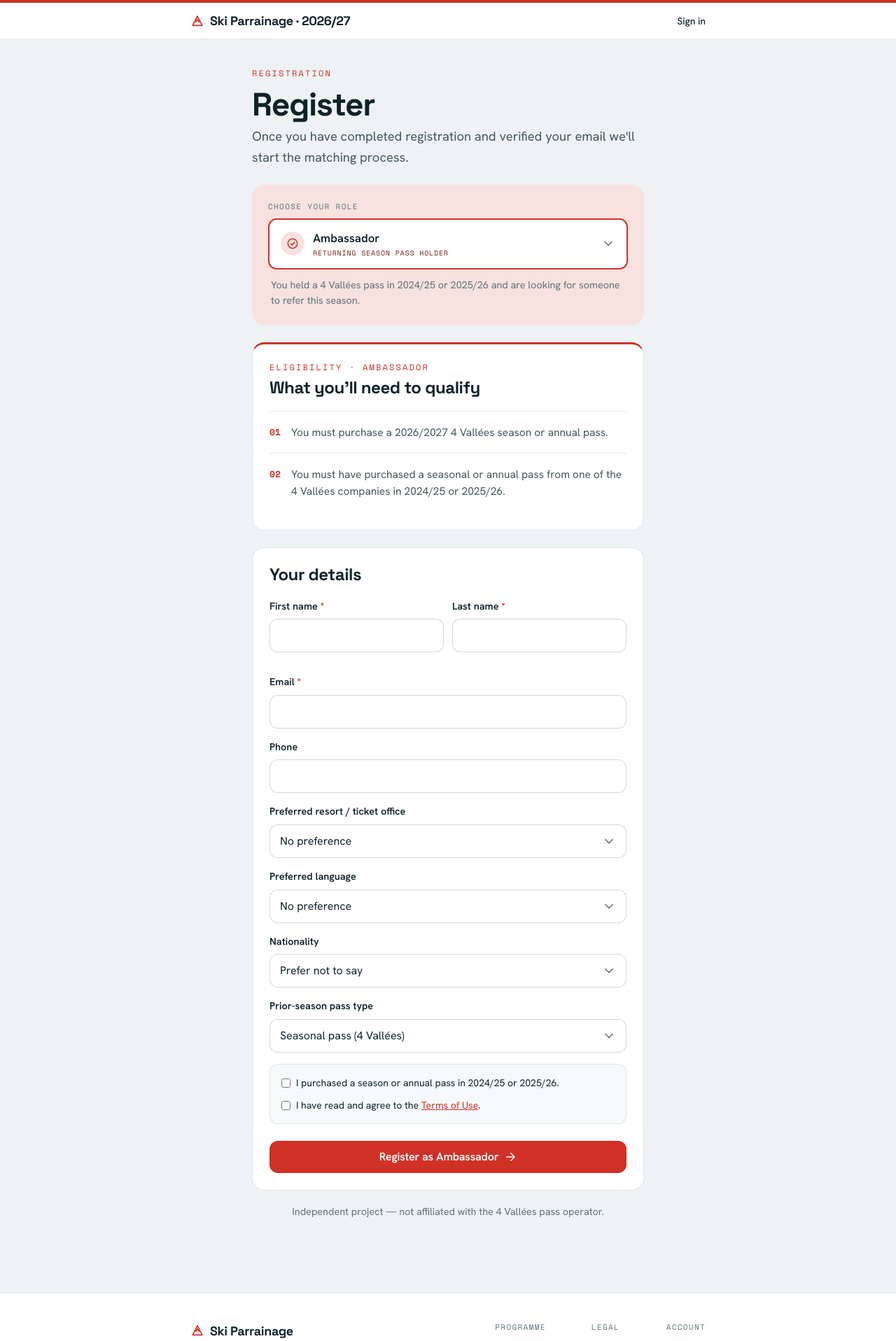
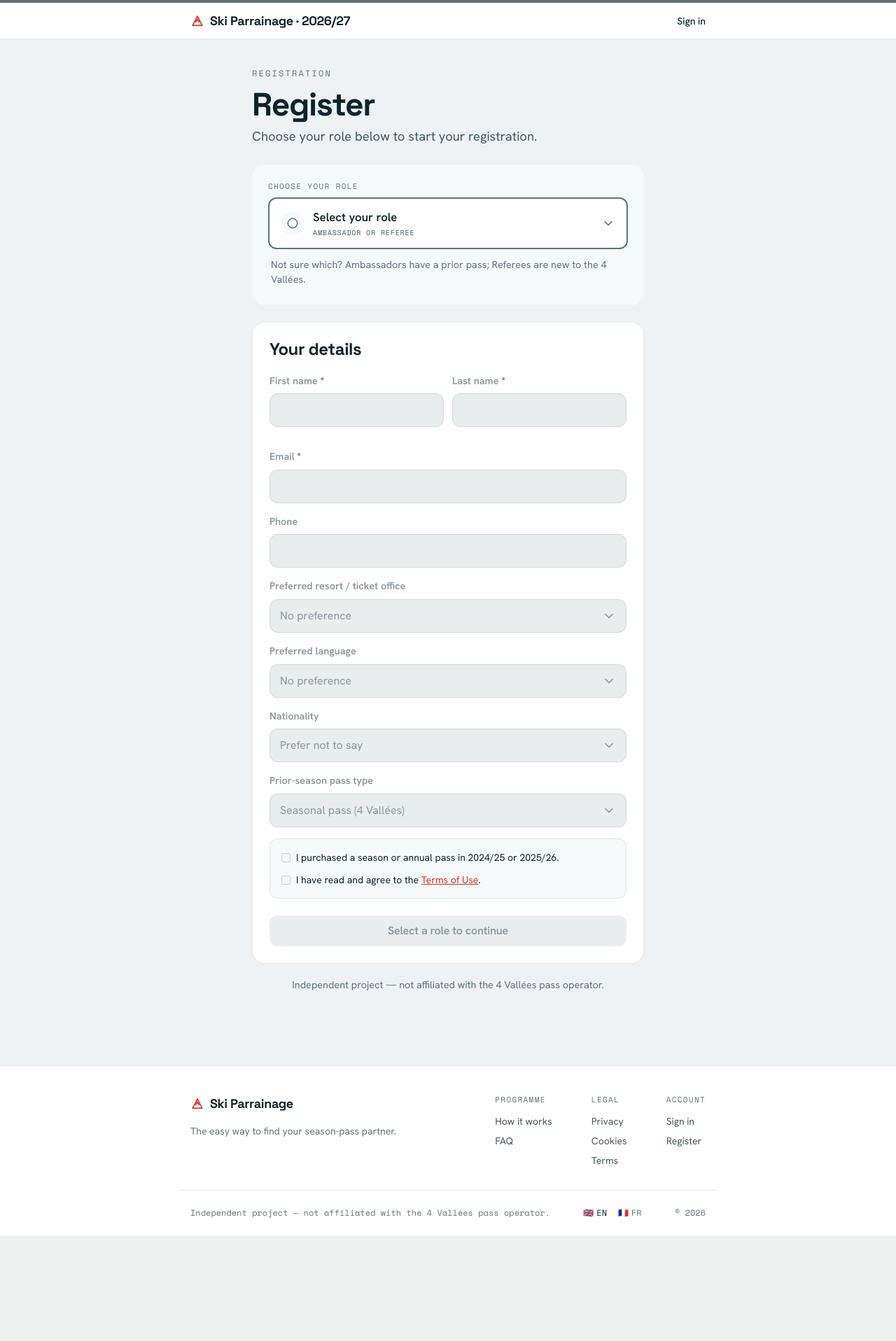
Before and after one commit to hugorodgerbrown/ambassadeurs, a Django app: page /register/ in a window 1280 px wide. Shown: the top 1916 px of the page at 70% size. After the commit the page ends 1765 px from the top, so only its background shows below. Run offline with Django 5.2, Linux system fonts and the light colour scheme; style sheets or scripts are compiled from the project's sources.

Commit message:
VERB-90: add neutral no-role-chosen state to /register/
Absent or unrecognised ?role= now renders a muted, disabled registration
surface prompting the visitor to pick a role, instead of silently
defaulting to the ambassador theme. Valid ?role=ambassador/referee are
unchanged. The role-select dropdown stays closed in the neutral state.

```diff
--- a/public/views.py
+++ b/public/views.py
@@ -154,7 +154,9 @@ def service_worker(request: HttpRequest) -> HttpResponse:
 def register(request: HttpRequest) -> HttpResponse:
     """Combined registration form — no login required.
 
-    GET: render the form themed for ``?role=`` (default ambassador).
+    GET: render the form themed for ``?role=``. Absent or unrecognised
+        ``?role=`` renders a neutral state — muted palette, closed role
+        selector, disabled form — prompting the visitor to choose a role.
     POST (anonymous): validate, create an UNVERIFIED registration (or resend if
         one already exists for the email), send a confirmation email, redirect
         to ``register_email_sent``.
@@ -170,8 +172,8 @@ def register(request: HttpRequest) -> HttpResponse:
     if not is_registration_open():
         return render(request, "public/register_closed.html")
 
-    role_slug = request.GET.get("role", "ambassador")
-    role_value = ROLE_BY_SLUG.get(role_slug, Registration.Role.AMBASSADOR)
+    role_slug = request.GET.get("role")
+    role_value = ROLE_BY_SLUG.get(role_slug) if role_slug is not None else None
 
     if request.method == "GET":
         # After is_authenticated, Django stubs narrow request.user to User.
@@ -183,8 +185,27 @@ def register(request: HttpRequest) -> HttpResponse:
             # clicking "I'm a Referee" on the homepage). The form is read-only,
             # so it must reflect their record, not the link they followed.
             role_value = Registration.Role(already_registered.role)
-        # Derive the display slug from the validated role value so an unknown
-        # ?role= param falls back gracefully to ambassador.
+
+        if already_registered is None and role_value is None:
+            # Neutral state: no valid role chosen yet. Build the form for field
+            # shape only (role choice is arbitrary here) and disable it so
+            # nothing can be submitted before a role is picked.
+            form = RegistrationForm(role=Registration.Role.AMBASSADOR, user=anon_user)
+            for field in form.fields.values():
+                field.disabled = True
+            return render(
+                request,
+                "public/register_details.html",
+                {
+                    "form": form,
+                    "role": "",
+                    "role_value": None,
+                    "already_registered": already_registered,
+                },
+            )
+
+        # Derive the display slug from the validated role value so a locked
+        # already-registered role always renders correctly.
         role_slug = SLUG_BY_ROLE[role_value]
         form = RegistrationForm(role=role_value, user=anon_user)
         if already_registered is not None:
--- a/src/css/main.css
+++ b/src/css/main.css
@@ -377,6 +377,14 @@
     --role-tint: var(--color-secondary-tint);
     --role-ink:  var(--color-secondary-ink);
   }
+  /* No role chosen yet (VERB-90) — muted slate palette, distinct from both
+     the Ambassador and Referee tones, used while the form is disabled. */
+  .role-theme--neutral {
+    --role:      var(--color-meta);
+    --role-deep: var(--color-ink);
+    --role-tint: var(--color-surface-2);
+    --role-ink:  var(--color-body);
+  }
 
   /* 4px role-coloured band — pin to the top of a themed surface as a tone cue. */
   .role-band { height: 4px; background: var(--role); }
--- a/templates/public/partials/register_surface.html
+++ b/templates/public/partials/register_surface.html
@@ -3,14 +3,18 @@
 Themed registration surface (VERB role-theming handoff).
 
 The whole surface is wrapped in .role-theme; .role-theme--referee flips the
-palette when the chosen role is the Referee. The "Your role" dropdown swaps this
-entire #reg-surface via HTMX, so the eyebrow, lead copy, role zone, eligibility
-callout, form heading and submit button all re-tone in one move.
+palette when the chosen role is the Referee, and .role-theme--neutral applies
+a muted palette with the whole form disabled when no valid role is chosen
+(VERB-90). The "Your role" dropdown swaps this entire #reg-surface via HTMX,
+so the eyebrow, lead copy, role zone, eligibility callout, form heading and
+submit button all re-tone in one move.
 
 Context:
-  form               — RegistrationForm bound to the role
-  role               — public slug ("ambassador" / "referee"), used in URLs / hidden input
-  role_value         — stored Role value ("AMBASSADOR" / "REFEREE"), used for branching
+  form               — RegistrationForm bound to the role (all fields disabled in neutral)
+  role               — public slug ("ambassador" / "referee"), used in URLs / hidden input;
+                       "" in the neutral state
+  role_value         — stored Role value ("AMBASSADOR" / "REFEREE"), used for branching;
+                       None in the neutral state (no valid role chosen)
   is_htmx            — truthy only on the HTMX swap response (drives the out-of-band
                        update of the above-nav tone band)
   already_registered — Registration instance if the user is already registered, else None;
@@ -20,7 +24,7 @@ Context:
     {% comment %}Keep the above-nav tone band in sync with the role on an HTMX swap.{% endcomment %}
     <div
         id="topband"
-        class="role-theme{% if role_value != 'AMBASSADOR' %} role-theme--referee{% endif %}"
+        class="role-theme{% if not role_value %} role-theme--neutral{% elif role_value == 'REFEREE' %} role-theme--referee{% endif %}"
         hx-swap-oob="true"
     >
         <div class="role-band"></div>
@@ -28,7 +32,7 @@ Context:
 {% endif %}
 <div
     id="reg-surface"
-    class="role-theme{% if role_value != 'AMBASSADOR' %} role-theme--referee{% endif %}"
+    class="role-theme{% if not role_value %} role-theme--neutral{% elif role_value == 'REFEREE' %} role-theme--referee{% endif %}"
 >
     <p class="eyebrow mb-3 text-role">{% translate "Registration" %}</p>
     <h1 class="mb-2 text-ink">{% translate "Register" %}</h1>
@@ -36,6 +40,10 @@ Context:
         {% if already_registered %}
             {% blocktranslate trimmed %}
                 Your registration is complete — these are the details we have on file. They can't be changed here.
+            {% endblocktranslate %}
+        {% elif not role_value %}
+            {% blocktranslate trimmed %}
+                Choose your role below to start your registration.
             {% endblocktranslate %}
         {% else %}
             {% blocktranslate trimmed %}
@@ -107,7 +115,7 @@ Context:
                                 <circle cx="12" cy="12" r="9" />
                                 <path d="m8.5 12 2.5 2.5 4.5-5" />
                             </svg>
-                        {% else %}
+                        {% elif role_value == 'REFEREE' %}
                             <svg
                                 width="18"
                                 height="18"
@@ -121,21 +129,38 @@ Context:
                                 <circle cx="12" cy="12" r="9" />
                                 <path d="M12 8v8M8 12h8" />
                             </svg>
+                        {% else %}
+                            <svg
+                                width="18"
+                                height="18"
+                                viewBox="0 0 24 24"
+                                fill="none"
+                                stroke="currentColor"
+                                stroke-width="2"
+                                stroke-linecap="round"
+                                stroke-linejoin="round"
+                            >
+                                <circle cx="12" cy="12" r="9" />
+                            </svg>
                         {% endif %}
                     </span>
                     <span class="role-select__text">
                         <span class="role-select__name">
                             {% if role_value == 'AMBASSADOR' %}
                                 {% translate "Ambassador" %}
+                            {% elif role_value == 'REFEREE' %}
+                                {% translate "Referee" %}
                             {% else %}
-                                {% translate "Referee" %}
+                                {% translate "Select your role" %}
                             {% endif %}
                         </span>
                         <span class="role-select__role">
                             {% if role_value == 'AMBASSADOR' %}
                                 {% translate "Returning season pass holder" %}
+                            {% elif role_value == 'REFEREE' %}
+                                {% translate "New season pass applicant" %}
                             {% else %}
-                                {% translate "New season pass applicant" %}
+                                {% translate "Ambassador or Referee" %}
                             {% endif %}
                         </span>
                     </span>
@@ -210,7 +235,7 @@ Context:
                 <button
                     type="button"
                     class="role-select__option"
-                    aria-selected="{% if role_value != 'AMBASSADOR' %}true{% else %}false{% endif %}"
+                    aria-selected="{% if role_value == 'REFEREE' %}true{% else %}false{% endif %}"
                     hx-get="{% url 'public:register_details_form' %}?role=referee"
                     hx-target="#reg-surface"
                     hx-swap="outerHTML"
@@ -240,7 +265,7 @@ Context:
                             {% translate "New holder who needs an Ambassador." %}
                         </span>
                     </span>
-                    {% if role_value != 'AMBASSADOR' %}
+                    {% if role_value == 'REFEREE' %}
                         <span class="role-select__check role-select__check--ref">
                             <svg
                                 width="18"
@@ -263,14 +288,18 @@ Context:
         <p class="mt-3 px-1 text-small text-meta">
             {% if role_value == 'AMBASSADOR' %}
                 {% translate "You held a 4 Vallées pass in 2024/25 or 2025/26 and are looking for someone to refer this season." %}
+            {% elif role_value == 'REFEREE' %}
+                {% translate "You're a new season pass applicant and are looking for an Ambassador to refer you." %}
             {% else %}
-                {% translate "You're a new season pass applicant and are looking for an Ambassador to refer you." %}
+                {% translate "Not sure which? Ambassadors have a prior pass; Referees are new to the 4 Vallées." %}
             {% endif %}
         </p>
     </div>
 
-    {% comment %}── Eligibility callout — the official 4 Vallées qualifying rubric. ──{% endcomment %}
-    {% include "public/partials/register_eligibility.html" with role_value=role_value %}
+    {% if role_value %}
+        {% comment %}── Eligibility callout — the official 4 Vallées qualifying rubric. ──{% endcomment %}
+        {% include "public/partials/register_eligibility.html" with role_value=role_value %}
+    {% endif %}
 
     {# ── Form card. ── #}
     <div class="card mt-6">
@@ -364,6 +393,14 @@ Context:
                         You can only register once. To change your details, contact us or check your account page.
                     {% endblocktranslate %}
                 </p>
+            {% elif not role_value %}
+                {% comment %}
+                    Neutral submit — disabled until a role is chosen above; no
+                    arrow icon since there's nowhere to go yet.
+                {% endcomment %}
+                <button type="submit" class="btn btn--role btn--block" disabled>
+                    {% translate "Select a role to continue" %}
+                </button>
             {% else %}
                 <button type="submit" class="btn btn--role btn--block">
                     {% if role_value == 'AMBASSADOR' %}
--- a/templates/public/register_details.html
+++ b/templates/public/register_details.html
@@ -18,7 +18,7 @@
 {% block topband %}
     <div
         id="topband"
-        class="role-theme{% if role_value != 'AMBASSADOR' %} role-theme--referee{% endif %}"
+        class="role-theme{% if not role_value %} role-theme--neutral{% elif role_value == 'REFEREE' %} role-theme--referee{% endif %}"
     >
         <div class="role-band"></div>
     </div>
```
